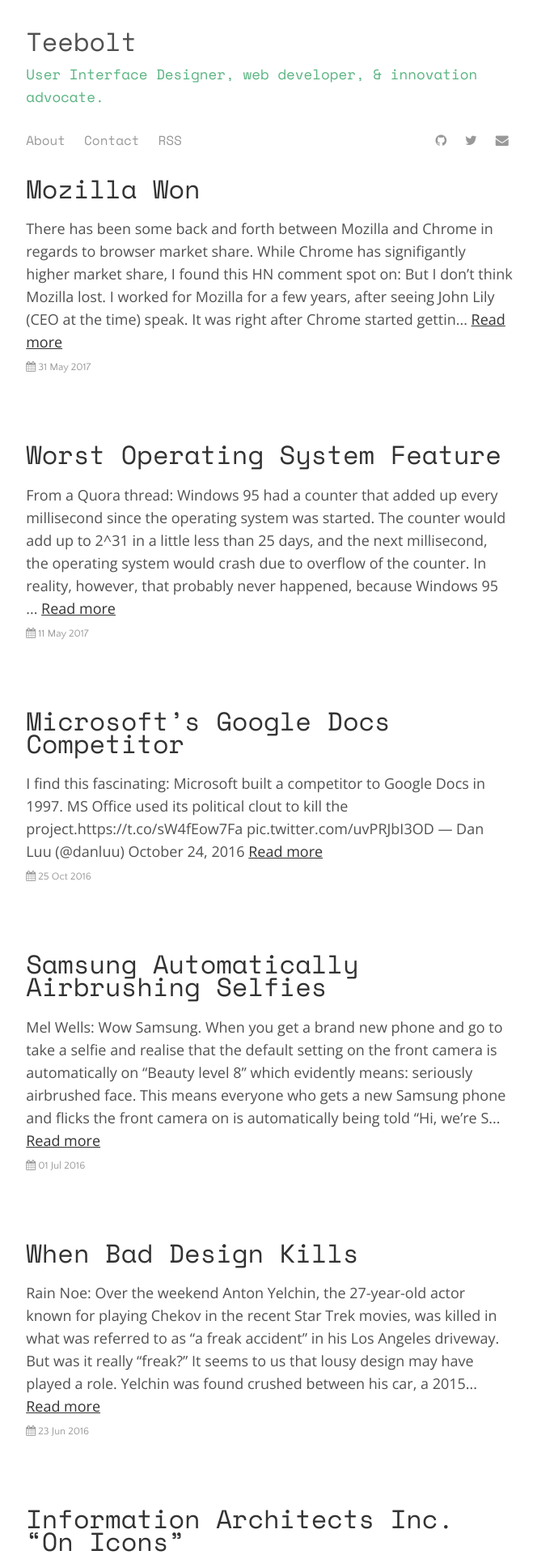
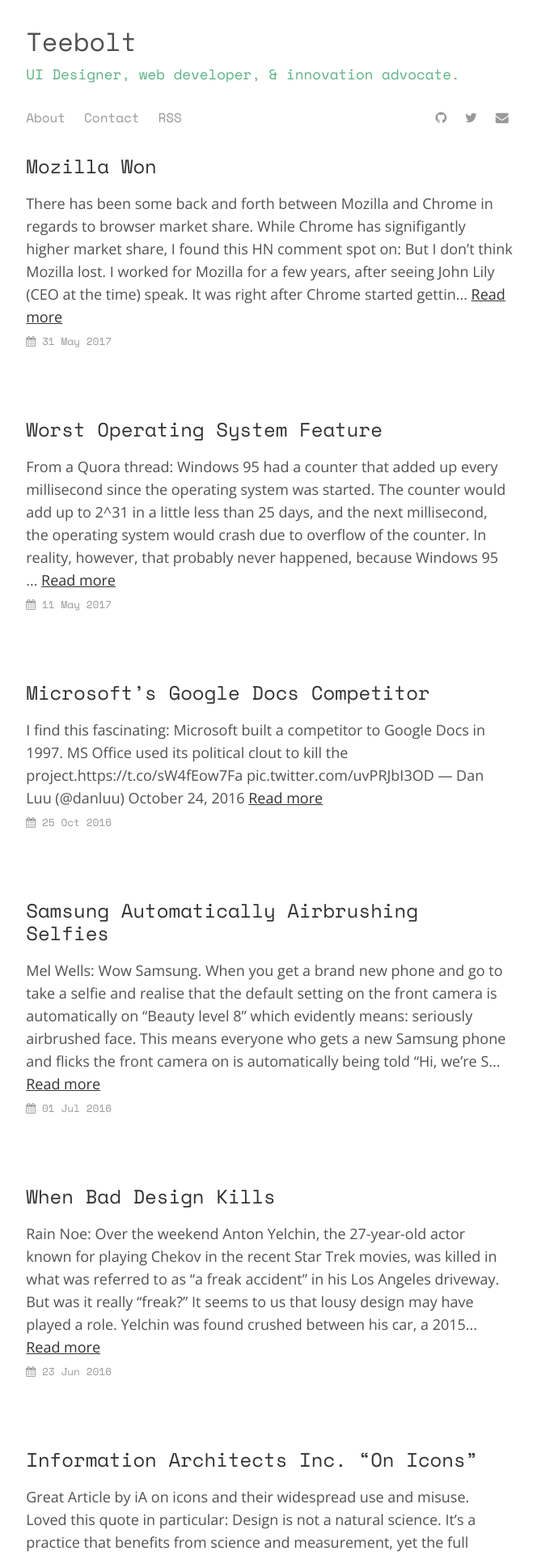
Before and after one commit to tbolt/tbolt.space, a Jekyll site: the page built from index.html, in a window 1280 px wide. Shown: the top 1920 px of the page at 81% size, without its empty margins (307-971 px from the left). Built offline with Jekyll 4.4.1, drawn with Linux system fonts in a browser that asks for light colours; nearby versions of some CDN libraries; the list of posts is cut into pages by our own code; some of the changed text lies outside the part shown.

Commit message:
update fonts, other small bits

```diff
--- a/_data/settings.yml
+++ b/_data/settings.yml
@@ -1,5 +1,5 @@
 title:  Teebolt
-tagline:  User Interface Designer, web developer, & innovation advocate.
+tagline:  UI Designer, web developer, & innovation advocate.
 author:
   name: "Tyler Bolchoz"
   twitter:  tbolt
--- a/assets/css/main.css
+++ b/assets/css/main.css
@@ -20,7 +20,8 @@
 }
 
 h1{
-  font-size: 2rem;
+  font-size: 1.5rem;
+  font-weight: bold;
 }
 
 h1 a {
@@ -123,7 +124,7 @@
   padding-top: 0.5rem;
   padding-bottom: 0.5rem;
   margin-bottom: 4rem;
-  font-family: "Quattrocento Sans", sans-serif;
+  font-family: "Space Mono", sans-serif;
 }
 
 .masthead a:hover {
@@ -164,7 +165,7 @@
   display: block;
   margin-bottom: 1rem;
   color: #9a9a9a;
-  font-family: 'Quattrocento Sans', sans-serif;
+  font-family: 'Space Mono', sans-serif;
   font-size:0.8rem;
 }
 
@@ -193,7 +194,7 @@
 
 .pagination {
   overflow: hidden;
-  font-family: 'Quattrocento Sans', sans-serif;
+  font-family: 'Space Mono', sans-serif;
   text-align: center;
 }
 
```
